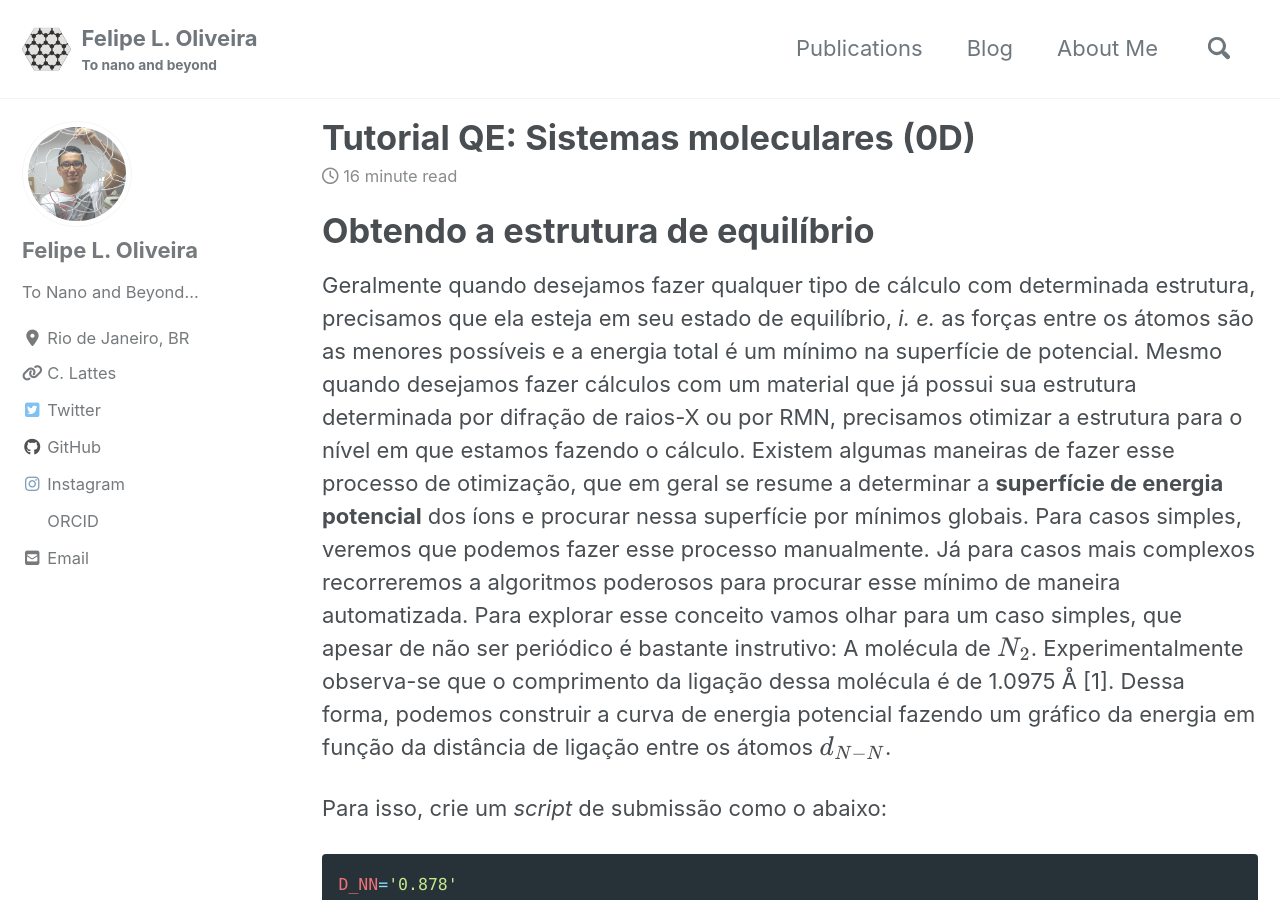
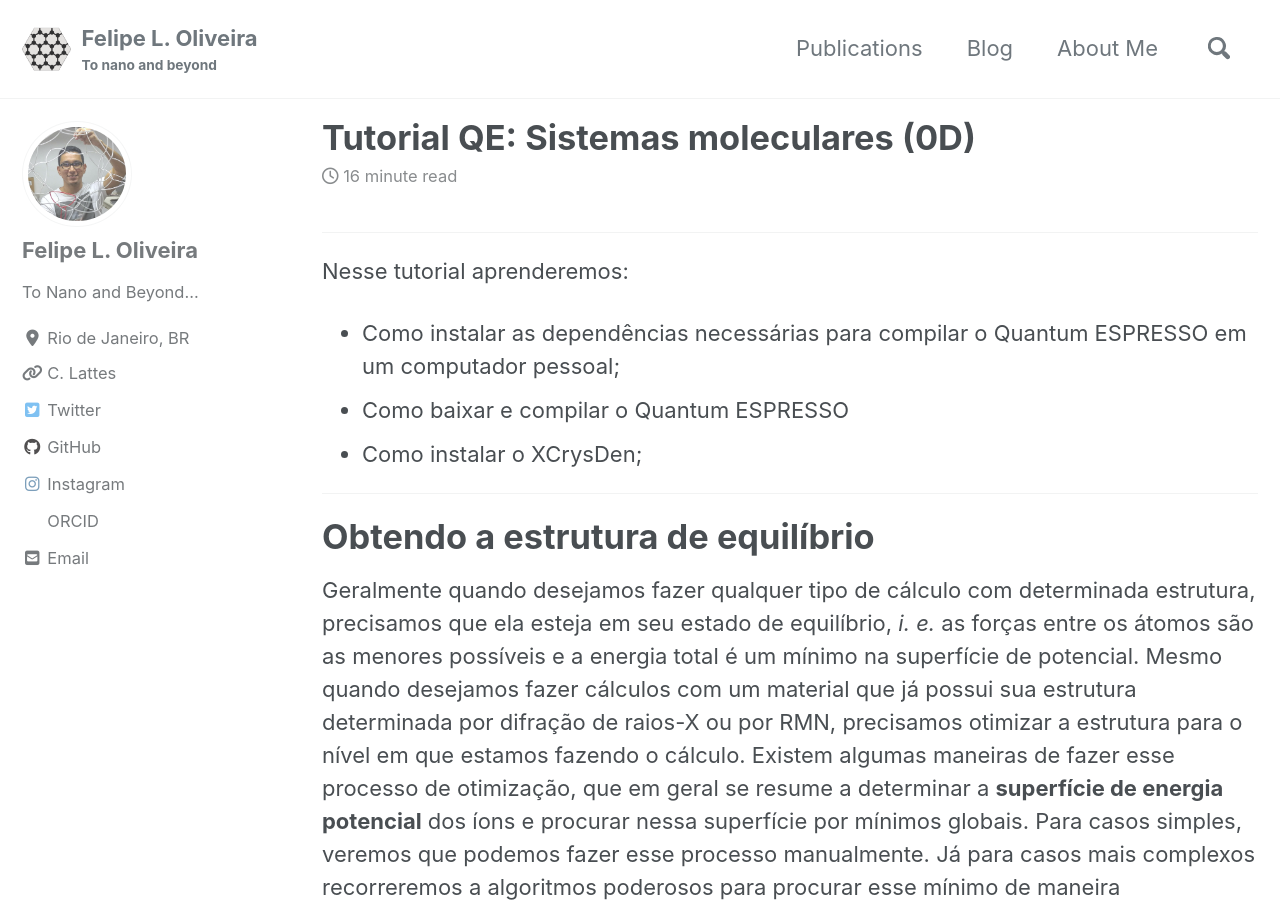
Before and after one commit to lipelopesoliveira/lipelopesoliveira.github.io, a Jekyll site: the page built from _posts/tutoriais_qe/2019-08-30-cap2-1.md, in a window 1280 px wide and 900 px high. Built offline with Jekyll 4.4.1, drawn with Linux system fonts in a browser that asks for light colours; cached includes are drawn as plain includes; nearby versions of some CDN libraries; formulas are drawn with MathJax 3.

Commit message:
Update 2019-08-30-cap2-1.md

```diff
--- a/_posts/tutoriais_qe/2019-08-30-cap2-1.md
+++ b/_posts/tutoriais_qe/2019-08-30-cap2-1.md
@@ -8,6 +8,15 @@ header:
 excerpt: "Obtendo a estrutura de equilíbrio, energia coesiva e modos vibracionais para sistemas moleculares (0D)"
 mathjax: "true"
 ---
+
+***
+
+Nesse tutorial aprenderemos:
+  - Como instalar as dependências necessárias para compilar o Quantum ESPRESSO em um computador pessoal;
+  - Como baixar e compilar o Quantum ESPRESSO
+  - Como instalar o XCrysDen;
+
+***
 
 # Obtendo a estrutura de equilíbrio
 
```
